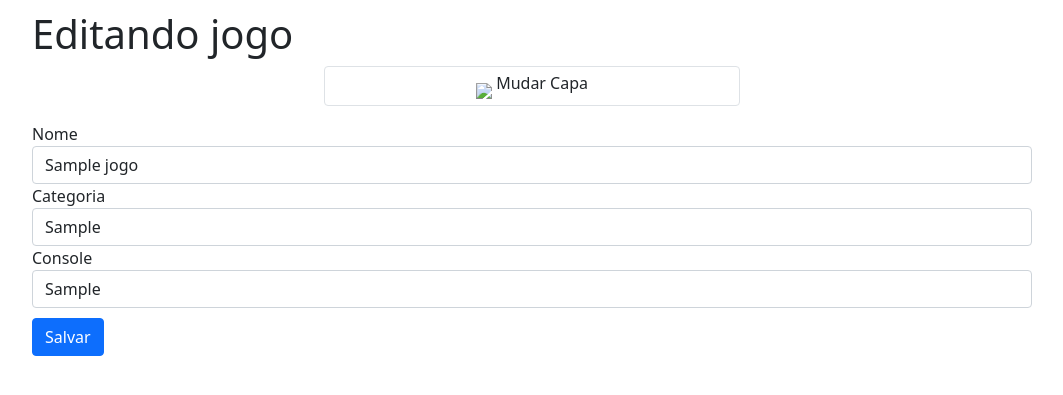
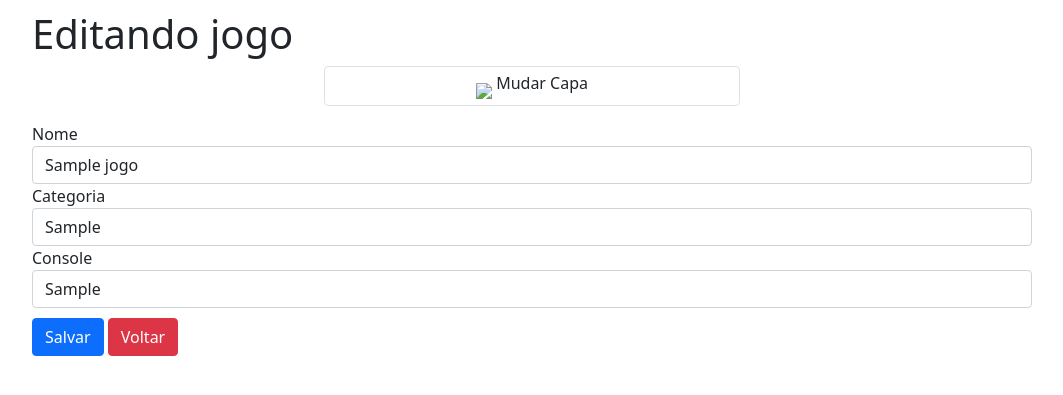
Before and after one commit to Larissa-LM/estudopython, a Flask app: page /editar/1 in a window 1280 px wide. Shown: the top 395 px of the page, without its empty margins (108-1171 px from the left). Run offline with Flask 2, Linux system fonts and the light colour scheme; the visitor is signed in with stand-in values (Sample User, id 1); tables that the repository leaves empty or names only in its code hold one stand-in row (values such as "Sample post"); some libraries are stand-ins or nearby versions.

Commit message:
Adicionando o botão de voltar na página de editar e o de logout na de lista

```diff
--- a/flask-parte1/jogoteca/jogoteca.py
+++ b/flask-parte1/jogoteca/jogoteca.py
@@ -1,4 +1,3 @@
-from distutils.log import debug
 from flask import Flask
 from flask_mysqldb import MySQL
 
--- a/flask-parte1/jogoteca/templates/editar.html
+++ b/flask-parte1/jogoteca/templates/editar.html
@@ -25,6 +25,7 @@
             <input type="text" id="console" name="console" class="form-control" value="{{ jogo.console }}">
           </div>
           <button type="submit" class="btn btn-primary">Salvar</button>
+          <a class="btn btn-danger"  href="{{ url_for('index')}}">Voltar</a>
         </fieldset>
       </form>
 {% endblock %}
--- a/flask-parte1/jogoteca/templates/lista.html
+++ b/flask-parte1/jogoteca/templates/lista.html
@@ -3,6 +3,7 @@
 
 <a class="btn btn-primary" style="margin-bottom: 5px;" href="{{ url_for('adicionar_novo_jogo') }}">Novo Jogo</a>
 <a class="btn btn-primary" style="margin-bottom: 5px; background-color:#3fbb3f; border-color:#3fbb3f;" href="{{ url_for('login') }}">Login</a>
+<a class="btn btn-primary" style="margin-bottom: 5px; background-color:red; border-color:red;" href="{{ url_for('logout') }}">Sair</a>
 
 <table class="table table-striped table-responsive table-bordered">
     <thead class="thead-default">
```
Also changed, not shown: flask-parte1/jogoteca/uploads/capa23-1654281415.7986422.jpg (added).
